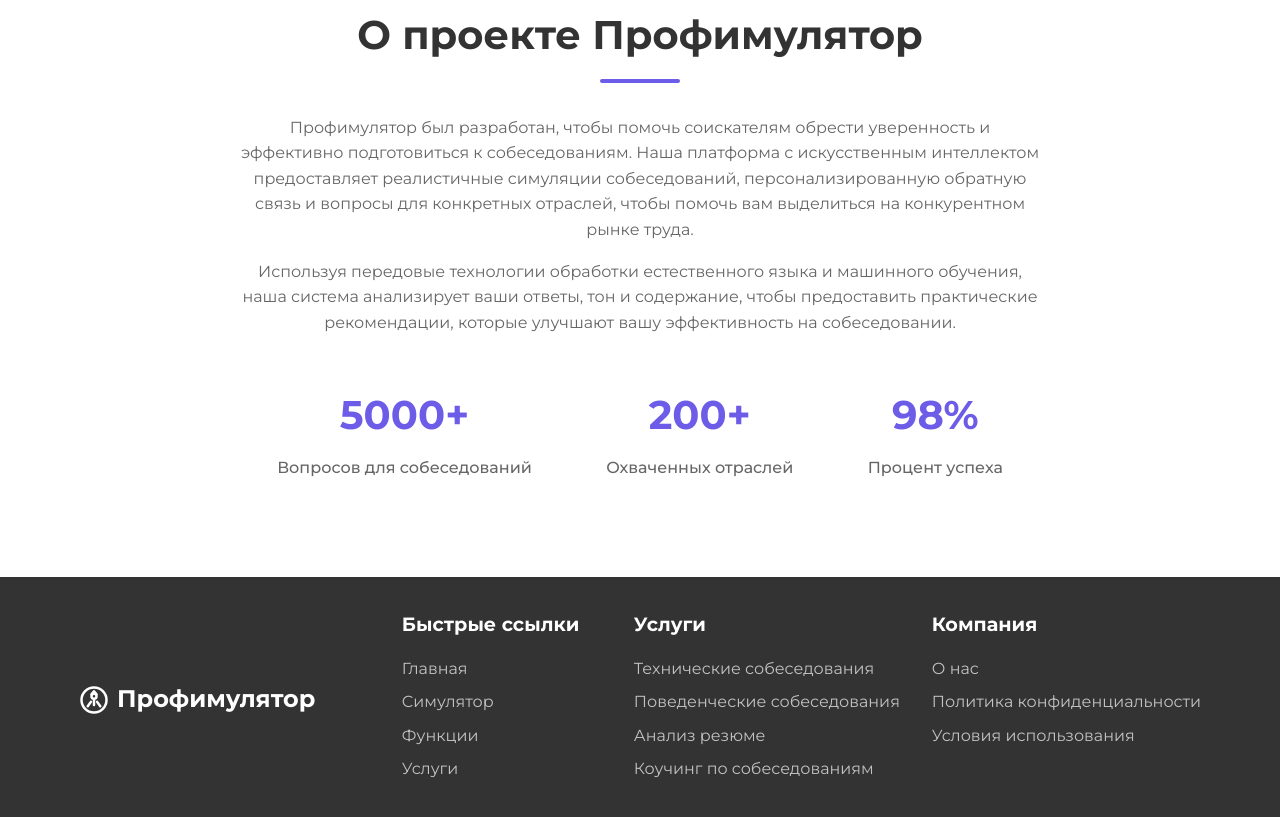
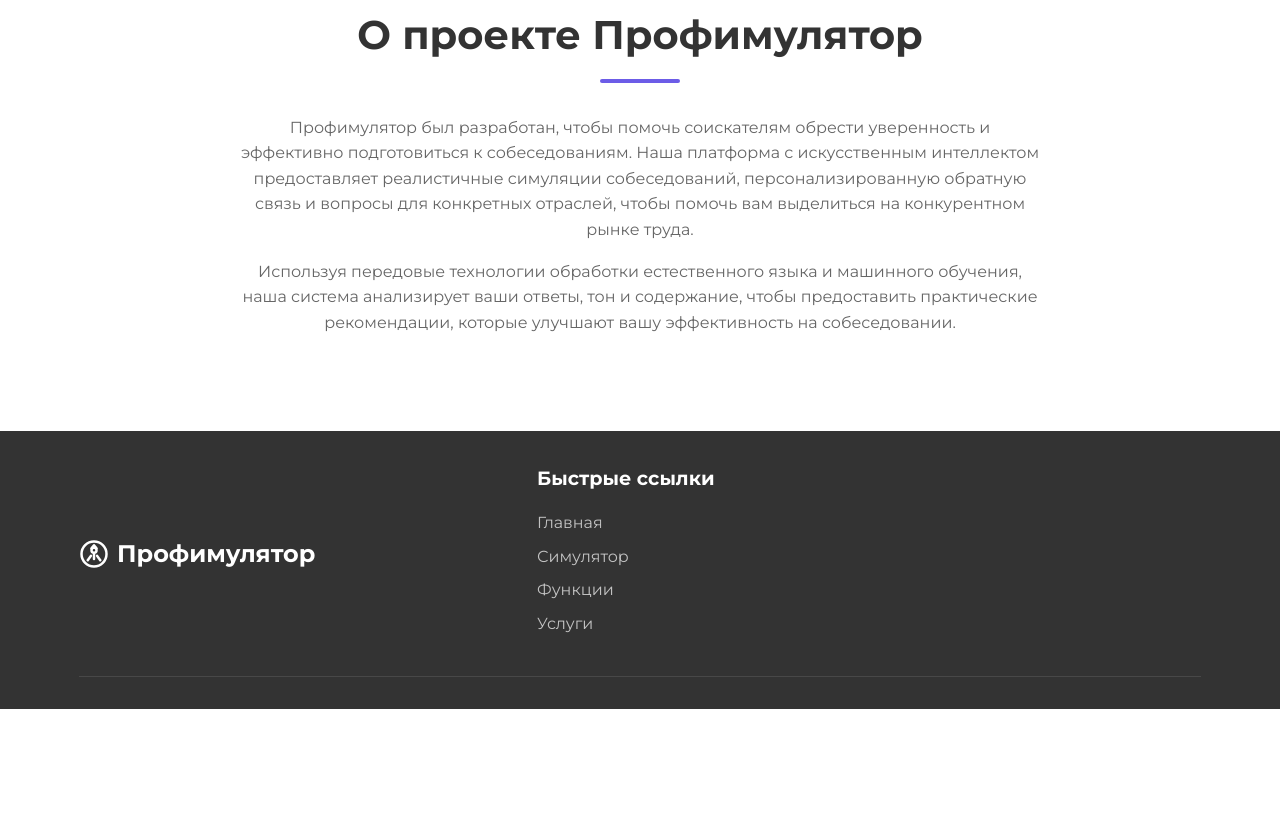
Before and after one commit to Giomio007/giomio.github.io, a plain HTML site: page index.html in a window 1280 px wide. Shown: the part 3282-4099 px from the top of the page. After the commit the page ends 3991 px from the top, so only its background shows below. Drawn offline with Linux system fonts and the light colour scheme.

Commit message:
Update index.html

```diff
--- a/index.html
+++ b/index.html
@@ -223,17 +223,6 @@
                 <p>Профимулятор был разработан, чтобы помочь соискателям обрести уверенность и эффективно подготовиться к собеседованиям. Наша платформа с искусственным интеллектом предоставляет реалистичные симуляции собеседований, персонализированную обратную связь и вопросы для конкретных отраслей, чтобы помочь вам выделиться на конкурентном рынке труда.</p>
                 <p>Используя передовые технологии обработки естественного языка и машинного обучения, наша система анализирует ваши ответы, тон и содержание, чтобы предоставить практические рекомендации, которые улучшают вашу эффективность на собеседовании.</p>
                 <div class="about-stats">
-                    <div class="stat-item">
-                        <h3>5000+</h3>
-                        <p>Вопросов для собеседований</p>
-                    </div>
-                    <div class="stat-item">
-                        <h3>200+</h3>
-                        <p>Охваченных отраслей</p>
-                    </div>
-                    <div class="stat-item">
-                        <h3>98%</h3>
-                        <p>Процент успеха</p>
                     </div>
                 </div>
             </div>
@@ -267,21 +256,8 @@
                         </ul>
                     </div>
                     <div class="footer-section">
-                        <h3>Услуги</h3>
-                        <ul>
-                            <li><a href="#">Технические собеседования</a></li>
-                            <li><a href="#">Поведенческие собеседования</a></li>
-                            <li><a href="#">Анализ резюме</a></li>
-                            <li><a href="#">Коучинг по собеседованиям</a></li>
-                        </ul>
                     </div>
                     <div class="footer-section">
-                        <h3>Компания</h3>
-                        <ul>
-                            <li><a href="#about">О нас</a></li>
-                            <li><a href="#">Политика конфиденциальности</a></li>
-                            <li><a href="#">Условия использования</a></li>
-                        </ul>
                     </div>
                 </div>
             </div>
```
